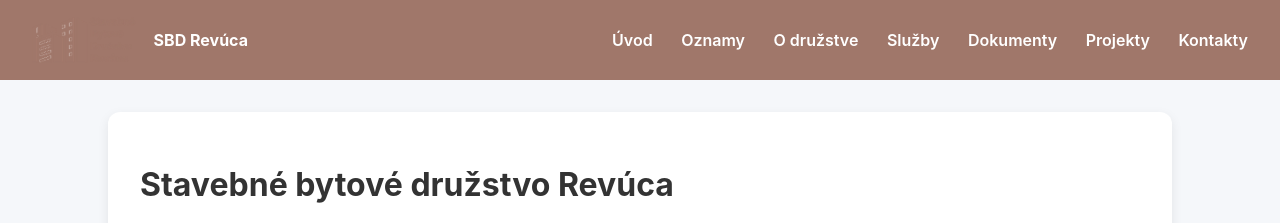
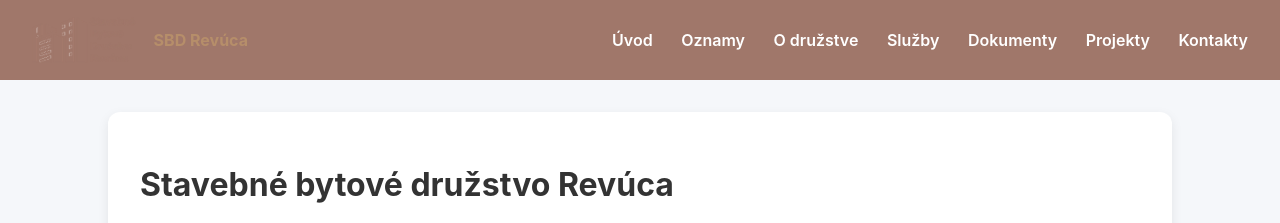
Before and after one commit to maratt5/maratt5.github.io, a Jekyll site: the page built from index.md, in a window 1280 px wide. Shown: the top 223 px of the page. Built offline with Jekyll 4.4.1, drawn with Linux system fonts in a browser that asks for light colours.

Commit message:
Change header text color to #b68e6a

```diff
--- a/_layouts/default.html
+++ b/_layouts/default.html
@@ -15,7 +15,7 @@
 
       header {
         background: #ffffff;
-        color: white;
+        color: #b68e6a;
         padding: 1rem 2rem;
         display: flex;
         align-items: center;
```
